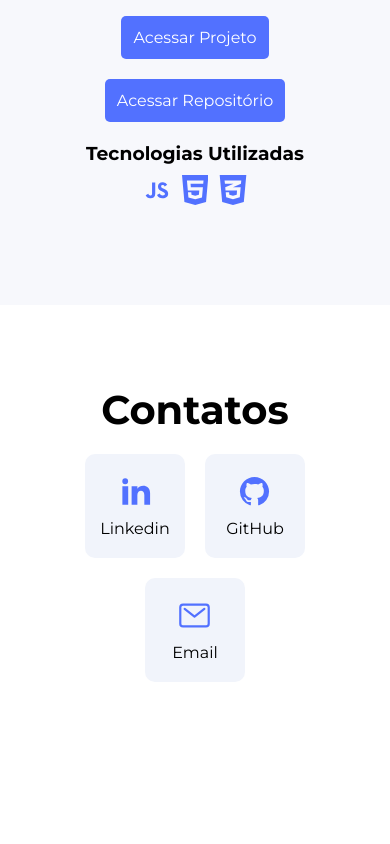
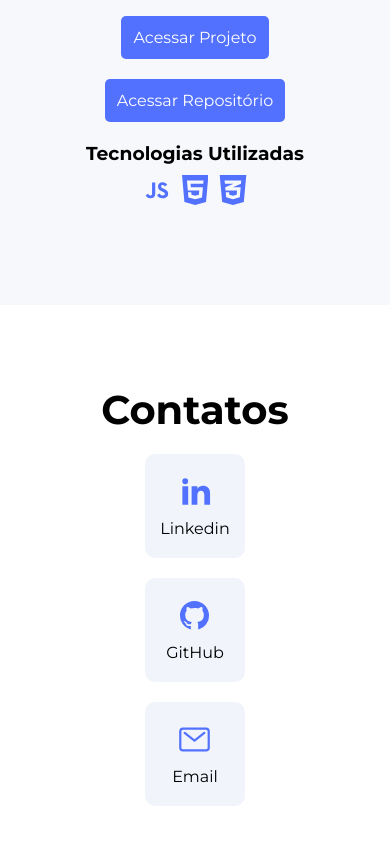
Before and after one commit to lucasmrdeveloper/lucasrodrigues, a React (Vite) app: page / in a window 390 px wide. Shown: the part 3592-4436 px from the top of the page. Before the commit the page ends 4354 px from the top, so only its background shows below. Built offline with nearby package versions, Linux system fonts and the light colour scheme.

Commit message:
Chore: flex -> grid

```diff
--- a/src/styles/layout/contatos.css
+++ b/src/styles/layout/contatos.css
@@ -6,7 +6,8 @@
 }
 
 .contatos-redes{
-   display: flex;
+   display: grid;
+   grid-template-columns: repeat(3, 1fr);
    gap: 20px;
 }
 
@@ -49,8 +50,7 @@
 
 @media (max-width:480px){
     .contatos-redes{
-        flex-wrap: wrap;
-        justify-content: center;
+        grid-template-columns: 1fr;
     }
 
     .contato-rede{
```
